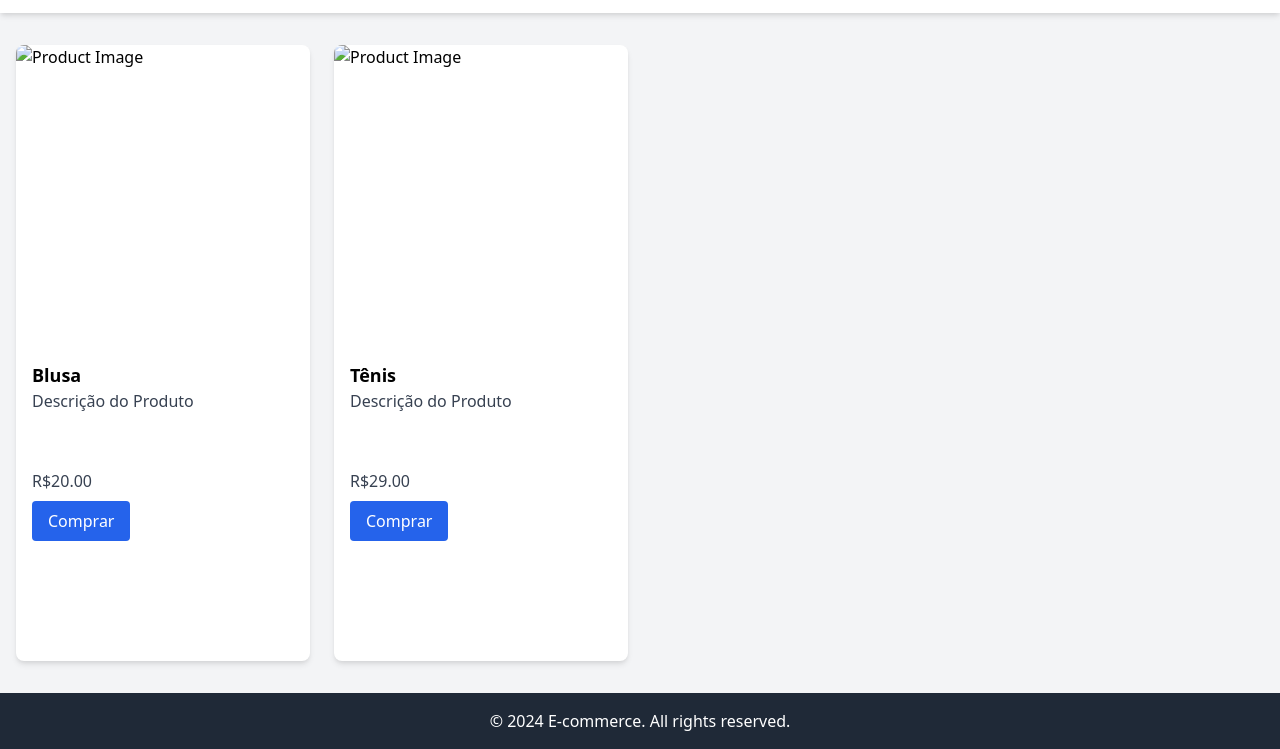
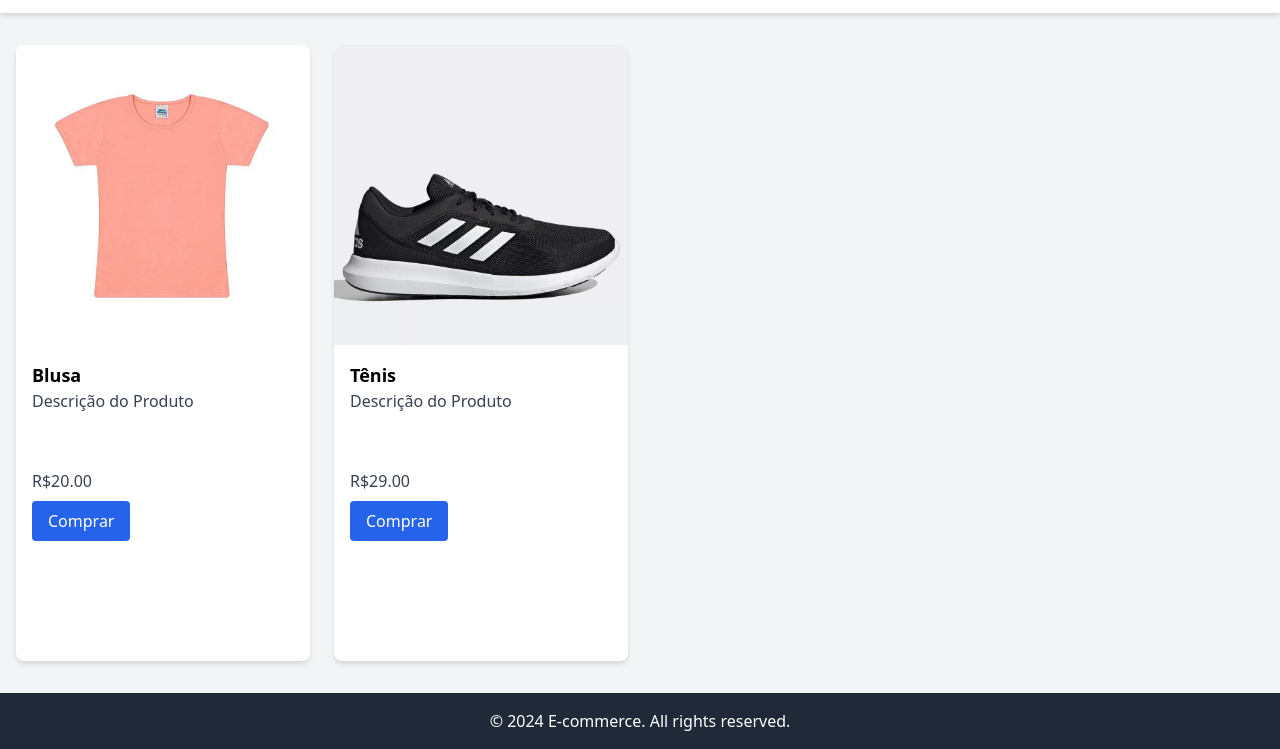
Before and after one commit to marconesdb/e-commerce_with_BD, a website: page index.html in a window 1280 px wide. Shown: the part 51-800 px from the top of the page. Drawn offline with nearby package versions, Linux system fonts and the light colour scheme; files that its build step writes are made by us from their sources; files whose address does not match are found by name.

Commit message:
Alteração do caminho das IMGs

```diff
--- a/index.html
+++ b/index.html
@@ -27,7 +27,7 @@
     <div class="container mx-auto px-4 py-8 grid grid-cols-1 sm:grid-cols-2 md:grid-cols-3 lg:grid-cols-4 gap-6 flex-grow">
         <!-- Card Template -->
         <div class="bg-white shadow-md rounded-lg overflow-hidden">
-            <img src="img/blusa.png" alt="Product Image" class="fixed-card-image">
+            <img src="./frontend/img/blusa.png" alt="Product Image" class="fixed-card-image">
             <div class="p-4">
                 <h3 class="text-lg font-semibold">Blusa</h3>
                 <p class="text-gray-700 fixed-height-description">Descrição do Produto</p>
@@ -37,7 +37,7 @@
         </div>
 
         <div class="bg-white shadow-md rounded-lg overflow-hidden">
-            <img src="img/tênnis.png" alt="Product Image" class="fixed-card-image">
+            <img src="./frontend/img/tênnis.png" alt="Product Image" class="fixed-card-image">
             <div class="p-4">
                 <h3 class="text-lg font-semibold">Tênis</h3>
                 <p class="text-gray-700 fixed-height-description">Descrição do Produto</p>
```
